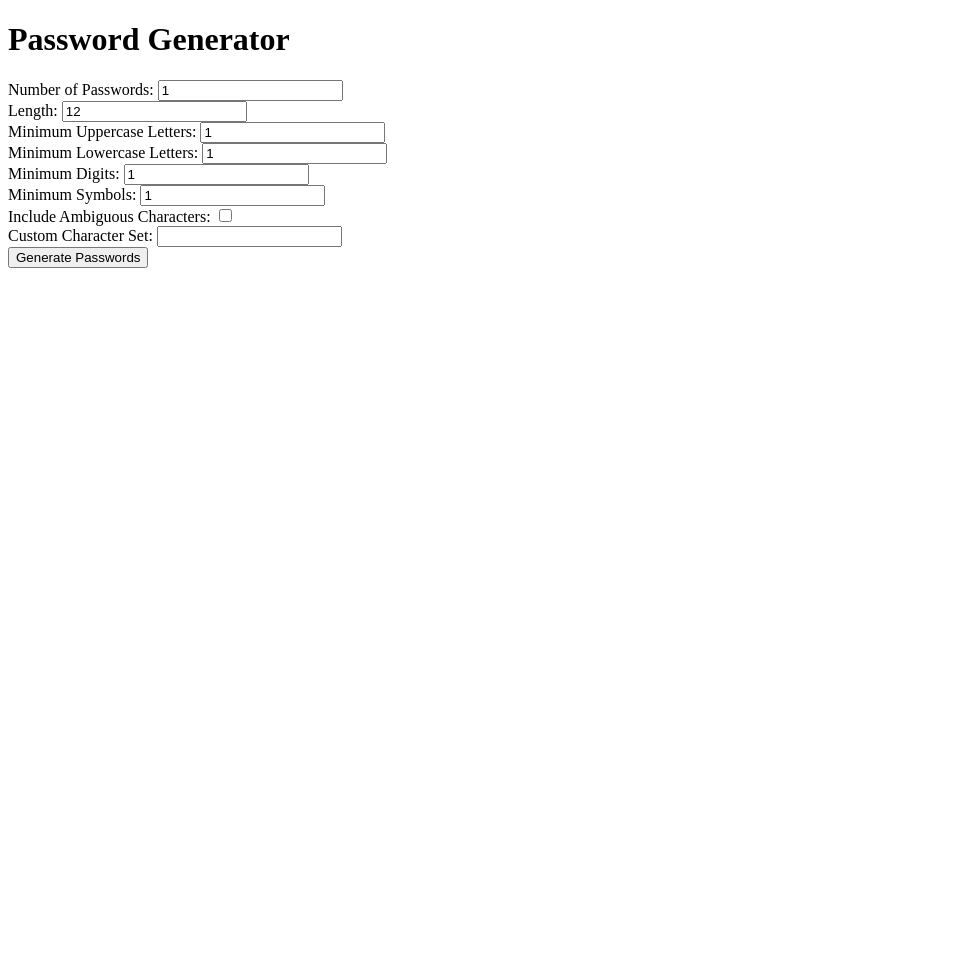
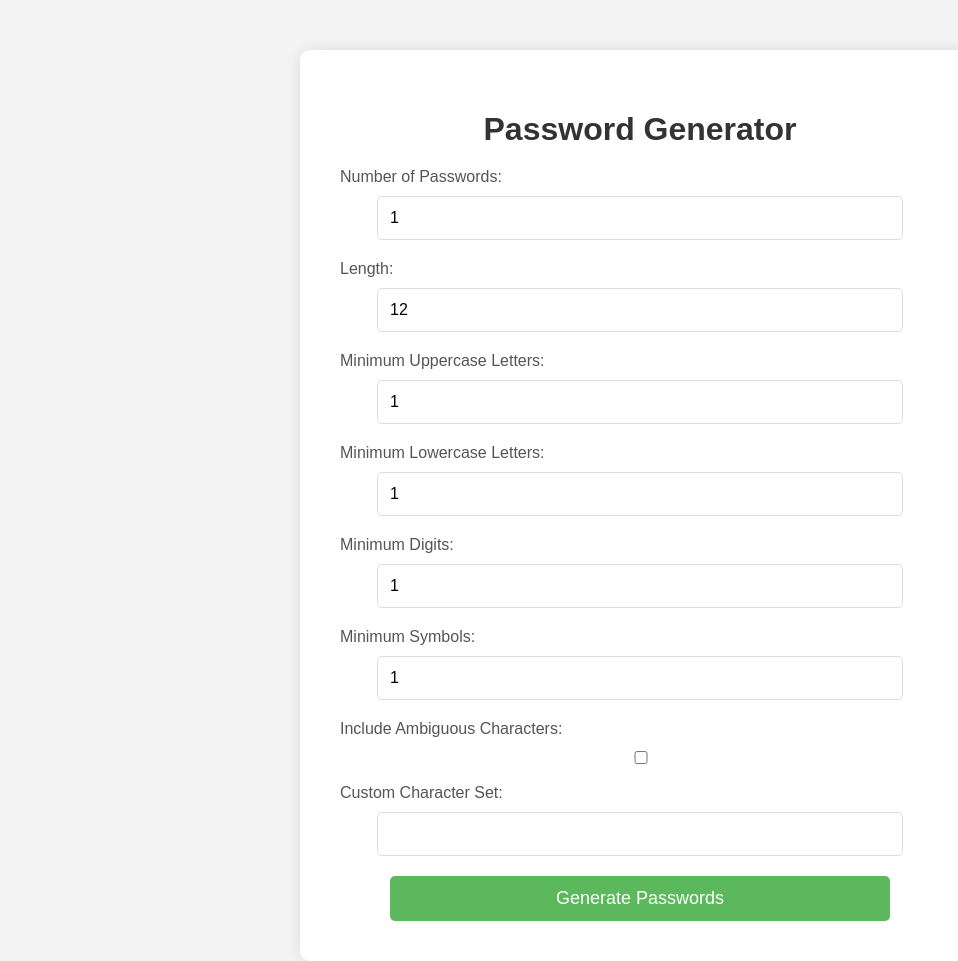
Before and after one commit to 0rgis/passGen, a Flask app: page / in a window 1280 px wide. Shown: the whole page, without its empty margins (0-958 px from the left). Before the commit the page ends 268 px from the top, so only its background shows below. Run offline with Flask 3, Linux system fonts and the light colour scheme.

Commit message:
Update index.html

```diff
--- a/webVersion/templates/index.html
+++ b/webVersion/templates/index.html
@@ -4,33 +4,122 @@
     <meta charset="UTF-8">
     <meta name="viewport" content="width=device-width, initial-scale=1.0">
     <title>Password Generator</title>
+    <style>
+        body {
+            font-family: Arial, sans-serif;
+            background-color: #f4f4f4;
+            display: flex;
+            justify-content: center;
+            align-items: flex-start;
+            height: 100vh;
+            margin: 0;
+            padding-top: 50px;
+        }
+
+        .container {
+            background-color: #fff;
+            padding: 40px;
+            border-radius: 10px;
+            box-shadow: 0 0 15px rgba(0, 0, 0, 0.1);
+            max-width: 600px;
+            width: 100%;
+            text-align: center;
+        }
+
+        h1 {
+            margin-bottom: 20px;
+            color: #333;
+        }
+
+        form {
+            display: flex;
+            flex-direction: column;
+            align-items: center;
+        }
+
+        label {
+            margin-bottom: 10px;
+            color: #555;
+            font-size: 16px;
+            width: 100%;
+            text-align: left;
+        }
+
+        input[type="number"],
+        input[type="text"],
+        input[type="checkbox"] {
+            margin-bottom: 20px;
+            padding: 12px;
+            border: 1px solid #ddd;
+            border-radius: 5px;
+            font-size: 16px;
+            width: 100%;
+            max-width: 500px;
+        }
+
+        button {
+            padding: 12px 20px;
+            background-color: #5cb85c;
+            border: none;
+            border-radius: 5px;
+            color: white;
+            font-size: 18px;
+            cursor: pointer;
+            transition: background-color 0.3s;
+            width: 100%;
+            max-width: 500px;
+        }
+
+        button:hover {
+            background-color: #4cae4c;
+        }
+
+        ul {
+            list-style-type: none;
+            padding: 0;
+            margin-top: 20px;
+            width: 100%;
+            text-align: left;
+        }
+
+        li {
+            background-color: #f9f9f9;
+            margin-bottom: 10px;
+            padding: 10px;
+            border: 1px solid #ddd;
+            border-radius: 5px;
+            word-wrap: break-word;
+            font-size: 16px;
+        }
+    </style>
 </head>
 <body>
+    <div class="container">
         <h1>Password Generator</h1>
         <form method="post">
             <label for="num_passwords">Number of Passwords:</label>
-        <input type="number" id="num_passwords" name="num_passwords" value="1" min="1" required><br>
+            <input type="number" id="num_passwords" name="num_passwords" value="1" min="1" required>
 
             <label for="length">Length:</label>
-        <input type="number" id="length" name="length" value="12" min="8" required><br>
+            <input type="number" id="length" name="length" value="12" min="8" required>
 
             <label for="min_uppercase">Minimum Uppercase Letters:</label>
-        <input type="number" id="min_uppercase" name="min_uppercase" value="1" min="0" required><br>
+            <input type="number" id="min_uppercase" name="min_uppercase" value="1" min="0" required>
 
             <label for="min_lowercase">Minimum Lowercase Letters:</label>
-        <input type="number" id="min_lowercase" name="min_lowercase" value="1" min="0" required><br>
+            <input type="number" id="min_lowercase" name="min_lowercase" value="1" min="0" required>
 
             <label for="min_digits">Minimum Digits:</label>
-        <input type="number" id="min_digits" name="min_digits" value="1" min="0" required><br>
+            <input type="number" id="min_digits" name="min_digits" value="1" min="0" required>
 
             <label for="min_symbols">Minimum Symbols:</label>
-        <input type="number" id="min_symbols" name="min_symbols" value="1" min="0" required><br>
+            <input type="number" id="min_symbols" name="min_symbols" value="1" min="0" required>
 
             <label for="use_ambiguous">Include Ambiguous Characters:</label>
-        <input type="checkbox" id="use_ambiguous" name="use_ambiguous"><br>
+            <input type="checkbox" id="use_ambiguous" name="use_ambiguous">
 
             <label for="custom_set">Custom Character Set:</label>
-        <input type="text" id="custom_set" name="custom_set"><br>
+            <input type="text" id="custom_set" name="custom_set">
 
             <button type="submit">Generate Passwords</button>
         </form>
@@ -43,5 +132,6 @@
                 {% endfor %}
             </ul>
         {% endif %}
+    </div>
 </body>
 </html>
```
Lines whose indentation alone changed are shown as unchanged.
